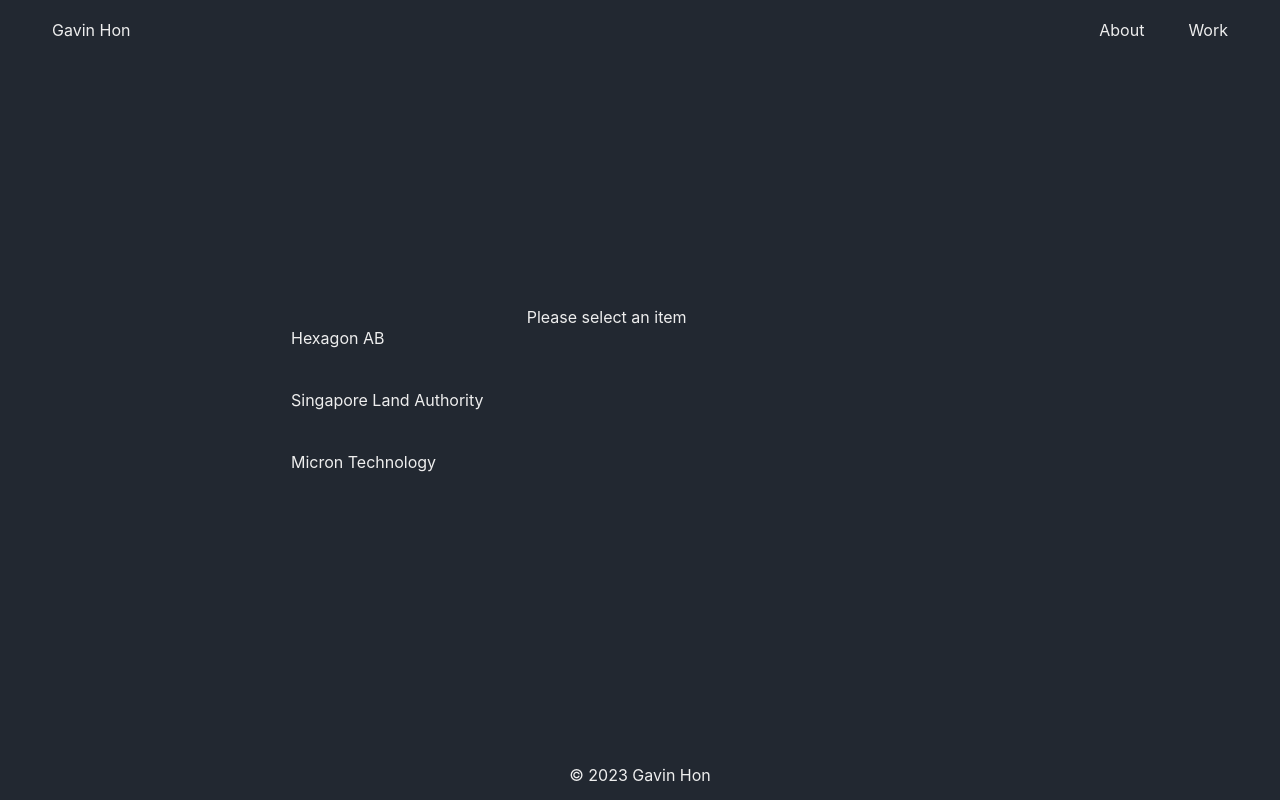
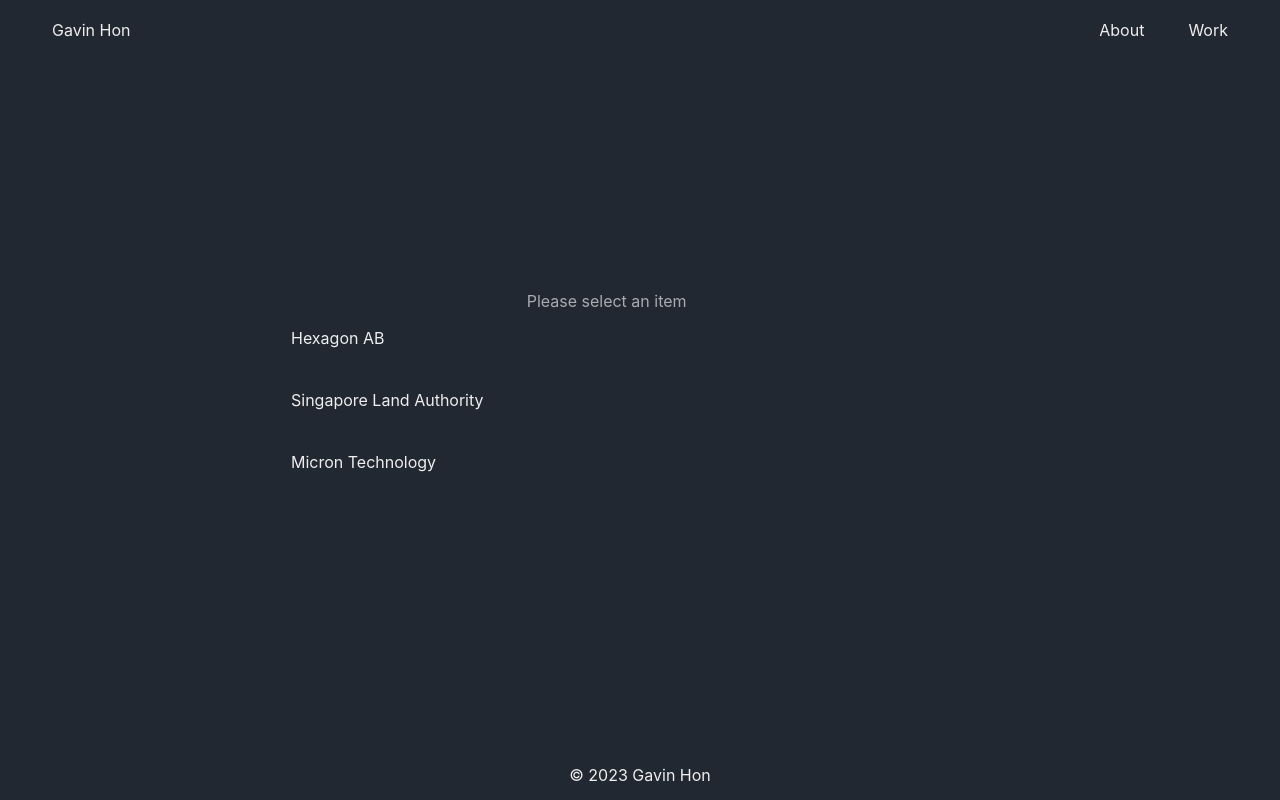
Before and after one commit to gavinhon/router-portfolio-2023, a React (Create React App) app: page /works in a window 1280 px wide. Built offline with nearby package versions, Linux system fonts and the light colour scheme.

Commit message:
updated WorkNav css

```diff
--- a/src/components/pages/Works.css
+++ b/src/components/pages/Works.css
@@ -10,11 +10,6 @@
   display: flex;
   flex-direction: column;
   justify-content: space-evenly;
-}
-
-.work {
-  grid-area: work;
-  padding: 0px 20px;
 }
 
 .worknav li {
@@ -35,3 +30,21 @@
   border: 1px var(--highlights) solid;
   background-color: var(--main-sub-color);
 }
+
+.work {
+  grid-area: work;
+  padding: 0px 20px;
+}
+.work ul {
+  padding-left: 20px;
+}
+.work li {
+  padding: 10px 0px;
+}
+.work p {
+  color: var(--font-sub-color);
+  margin: 0;
+}
+.work h2 {
+  margin: 0;
+}
```
